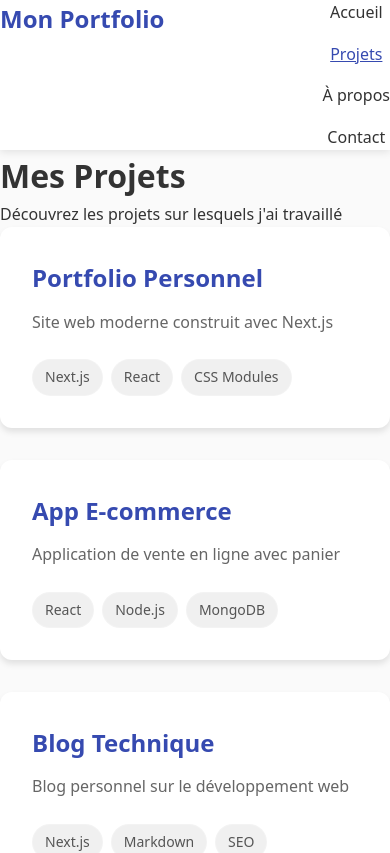
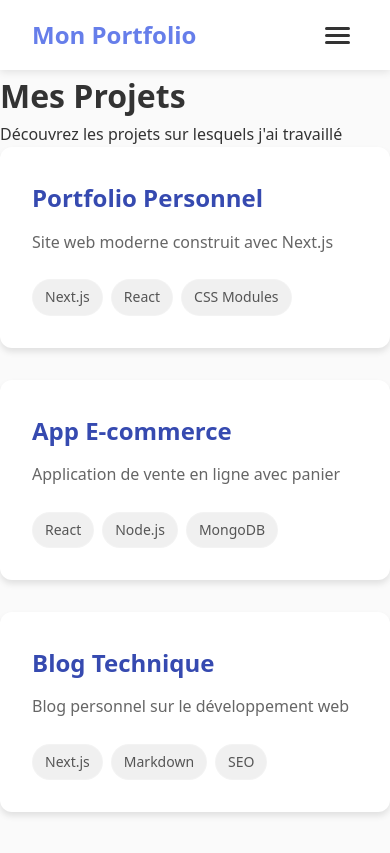
Before and after one commit to hyna42/next-tuto-ocr, a Next.js app: page /projets in a window 390 px wide. Shown: the top 853 px of the page. Built offline with nearby package versions, Linux system fonts and the light colour scheme.

Commit message:
feat: add burger menu mobile

```diff
--- a/components/Navigation/Navigation.jsx
+++ b/components/Navigation/Navigation.jsx
@@ -1,35 +1,75 @@
-"use client"
-import {usePathname} from 'next/navigation'
+'use client'
+
+import { useState } from 'react'
 import Link from 'next/link'
+import { usePathname } from 'next/navigation'
 import styles from './Navigation.module.css'
 
 export default function Navigation() {
-    const pathname = usePathname()
+  const [isOpen, setIsOpen] = useState(false)
+  const pathname = usePathname()
+
+  const toggleMenu = () => {
+    setIsOpen(!isOpen)
+  }
+
+  const closeMenu = () => {
+    setIsOpen(false)
+  }
+
   return (
     <nav className={styles.nav}>
-      <div className="container">
-        <Link href="/" className={styles.logo}>
+      <div className={styles.container}>
+        <Link href="/" className={styles.logo} onClick={closeMenu}>
           Mon Portfolio
         </Link>
 
-        <ul className={styles.menu}>
+        {/* Bouton burger pour mobile */}
+        <button
+          className={styles.burger}
+          onClick={toggleMenu}
+          aria-label="Menu"
+        >
+          <span className={isOpen ? styles.burgerOpen : ''}></span>
+          <span className={isOpen ? styles.burgerOpen : ''}></span>
+          <span className={isOpen ? styles.burgerOpen : ''}></span>
+        </button>
+
+        {/* Menu */}
+        <ul className={`${styles.menu} ${isOpen ? styles.menuOpen : ''}`}>
           <li>
-            <Link href="/" className={pathname === '/' ? `${styles.link} ${styles.active}` : styles.link}>
+            <Link
+              href="/"
+              className={pathname === '/' ? `${styles.link} ${styles.active}` : styles.link}
+              onClick={closeMenu}
+            >
               Accueil
             </Link>
           </li>
           <li>
-            <Link href="/projets" className={pathname === '/projets' ? `${styles.link} ${styles.active}` : styles.link}>
+            <Link
+              href="/projets"
+              className={pathname.startsWith('/projets') ? `${styles.link} ${styles.active}` : styles.link}
+              onClick={closeMenu}
+            >
               Projets
             </Link>
           </li>
           <li>
-            <Link href="/a-propos" className={pathname === '/a-propos' ? `${styles.link} ${styles.active}` : styles.link}>
+            <Link
+              href="/a-propos"
+              className={pathname === '/a-propos' ? `${styles.link} ${styles.active}` : styles.link}
+              onClick={closeMenu}
+            >
               À propos
             </Link>
           </li>
           <li>
-            <Link href="/contact" className={pathname === '/contact' ? `${styles.link} ${styles.active}` : styles.link}>
+            <Link
+              href="/contact"
+              className={pathname === '/contact' ? `${styles.link} ${styles.active}` : styles.link}
+              onClick={closeMenu}
+            >
               Contact
             </Link>
           </li>
--- a/components/Navigation/Navigation.module.css
+++ b/components/Navigation/Navigation.module.css
@@ -1,19 +1,26 @@
-.nav div {
+.nav {
   background: white;
   box-shadow: 0 2px 8px rgba(0, 0, 0, 0.1);
   position: sticky;
-  display: flex;
-  flex-direction: row;
-  justify-content: space-between;
   top: 0;
   z-index: 100;
+}
+
+.container {
+  max-width: 1200px;
+  margin: 0 auto;
+  padding: 1rem 2rem;
+  display: flex;
+  justify-content: space-between;
+  align-items: center;
 }
 
 .logo {
   font-size: 1.5rem;
   font-weight: 700;
-  color: #364AB0;
+  color: #667eea;
   text-decoration: none;
+  z-index: 101;
 }
 
 .menu {
@@ -31,20 +38,83 @@
   transition: color 0.3s ease;
 }
 
-.link:hover, .active {
-  color: #364AB0;
-  text-decoration: underline;
+.link:hover {
+  color: #667eea;
 }
 
+.active {
+  color: #667eea;
+  border-bottom: 2px solid #667eea;
+}
+
+/* Bouton burger - caché sur desktop */
+.burger {
+  display: none;
+  flex-direction: column;
+  gap: 4px;
+  background: none;
+  border: none;
+  cursor: pointer;
+  padding: 0.5rem;
+  z-index: 101;
+}
+
+.burger span {
+  width: 25px;
+  height: 3px;
+  background: #333;
+  transition: all 0.3s ease;
+  border-radius: 2px;
+}
+
+/* Animation du burger en croix */
+.burger span.burgerOpen:nth-child(1) {
+  transform: rotate(45deg) translate(5px, 5px);
+}
+
+.burger span.burgerOpen:nth-child(2) {
+  opacity: 0;
+}
+
+.burger span.burgerOpen:nth-child(3) {
+  transform: rotate(-45deg) translate(7px, -6px);
+}
+
+/* Responsive : mobile */
 @media (max-width: 768px) {
-  .container {
-    flex-direction: column;
-    gap: 1rem;
+  .burger {
+    display: flex;
   }
 
   .menu {
+    position: fixed;
+    top: 0;
+    right: -100%;
+    height: 100vh;
+    width: 70%;
+    max-width: 300px;
+    background: white;
     flex-direction: column;
-    align-items: center;
-    gap: 1rem;
+    padding: 5rem 2rem 2rem;
+    box-shadow: -5px 0 15px rgba(0, 0, 0, 0.1);
+    transition: right 0.3s ease;
+  }
+
+  .menuOpen {
+    right: 0;
+  }
+
+  .menu li {
+    width: 100%;
+  }
+
+  .link {
+    display: block;
+    padding: 1rem;
+    border-bottom: 1px solid #f0f0f0;
+  }
+
+  .active {
+    border-bottom: 2px solid #667eea;
   }
 }
```
